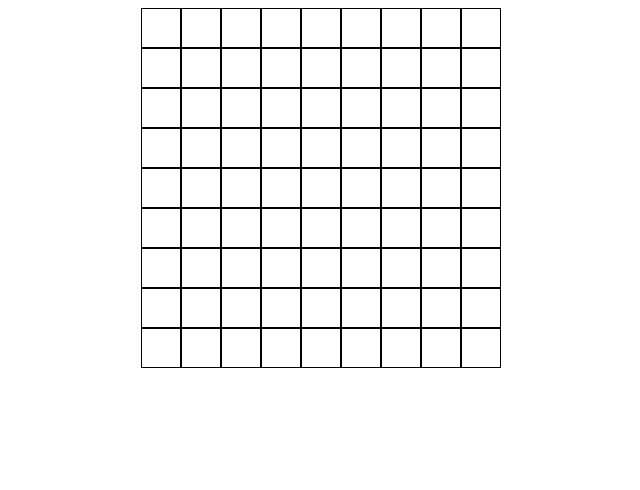
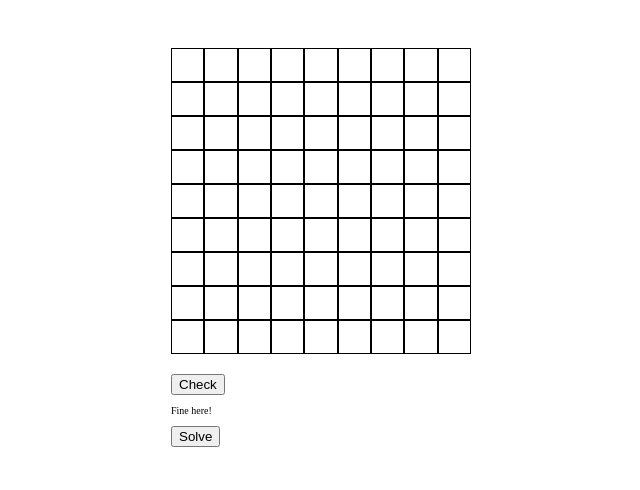
Before and after one commit to Matija8/Sudoku-solver, a website built with Parcel: page index.html in a window 1280 px wide. Shown: the whole page, without its empty margins (319-959 px from the left). Built offline with nearby package versions, Linux system fonts and the light colour scheme.

Commit message:
Added check button (skeleton).

```diff
--- a/src/sudoku.ts
+++ b/src/sudoku.ts
@@ -24,6 +24,10 @@ export class Sudoku {
     this.matrix = [];
     this.DOMmatrix = [];
     this.activeCell = { row: null, col: null };
+
+    const sudokuDOM = document.createElement('div');
+    sudokuDOM.classList.add('sudoku-DOM');
+
     const sudokuTable = document.createElement('div');
     sudokuTable.classList.add('sudoku-table');
 
@@ -54,7 +58,29 @@ export class Sudoku {
     if (!readOnly) {
       this.addKeyPressListener();
     }
-    root.appendChild(sudokuTable);
+    sudokuDOM.appendChild(sudokuTable);
+
+    const checkArea = document.createElement('div');
+    const checkBtn = document.createElement('button');
+    checkBtn.innerHTML = 'Check'
+    // TODO: add logic.
+    const checkText = document.createElement('p');
+    checkText.innerHTML = 'Fine here!';
+    checkArea.appendChild(checkBtn);
+    checkArea.appendChild(checkText);
+
+    sudokuDOM.appendChild(checkArea);
+
+    const solveArea = document.createElement('div');
+    const solveBtn = document.createElement('button');
+    solveBtn.innerHTML = 'Solve'
+    const solveText = document.createElement('p');
+    solveArea.appendChild(solveBtn);
+    solveArea.appendChild(solveText);
+
+    sudokuDOM.appendChild(solveBtn);
+
+    root.appendChild(sudokuDOM);
   }
 
 
--- a/stylesheets/sudoku.css
+++ b/stylesheets/sudoku.css
@@ -4,9 +4,17 @@
     font-size: 10px;
 }
 
+.sudoku-DOM {
+    width: 300px;
+    /* border: 1px solid black; */
+    margin: auto;
+    padding: 40px;
+}
+
 .sudoku-table {
     display: table;
     margin: auto;
+    margin-bottom: 20px;
 }
 
 .sudoku-row {
@@ -19,9 +27,10 @@
     border: 0.05em solid black;
     padding: 0.3em;
     margin: auto;
-    width: 1.3em;
-    height: 1.3em;
+    width: 2rem;
+    height: 2rem;
     text-align: center;
+    vertical-align: middle;
     cursor: pointer;
 }
 
```
